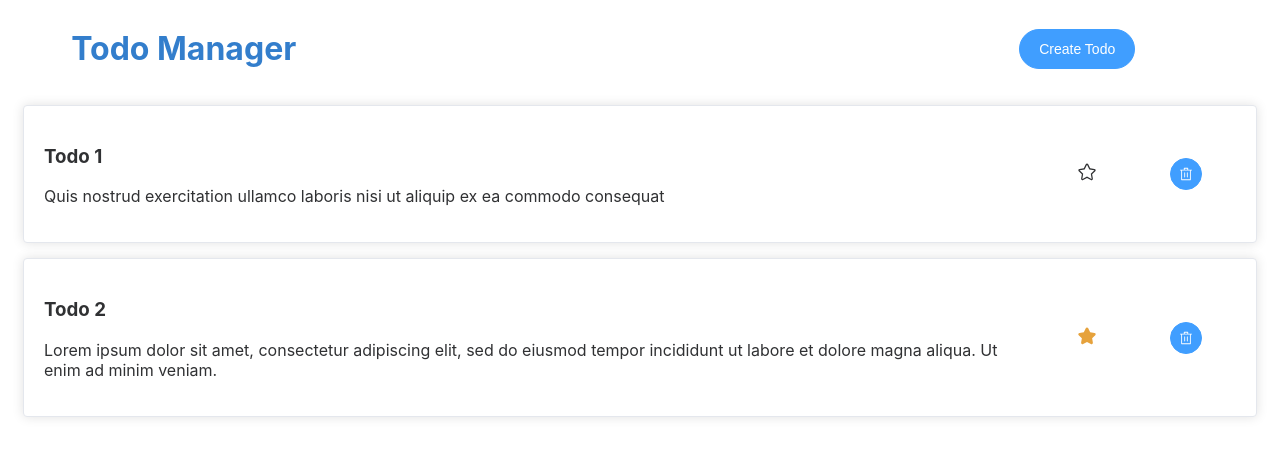
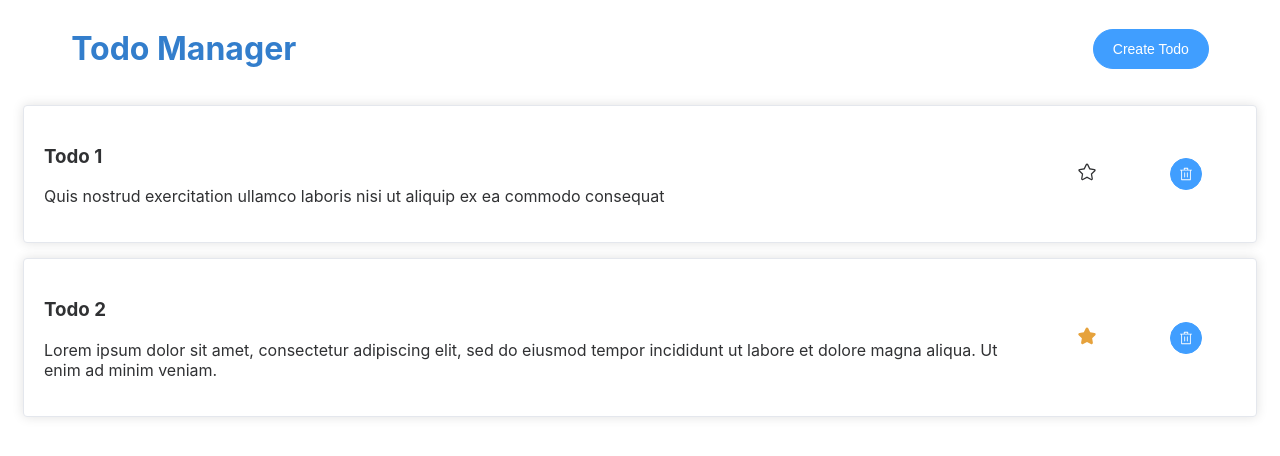
Before and after one commit to shubhambajare/todo, a Vue app: page / in a window 1280 px wide. Shown: the top 456 px of the page. Built offline with nearby package versions, Linux system fonts and the light colour scheme.

Commit message:
create todo dialog width

```diff
--- a/src/App.vue
+++ b/src/App.vue
@@ -1,13 +1,13 @@
 <template>
   <el-row style="align-items: center; margin: 0 5%;">
-    <el-col :span="20">
+    <el-col :span="14">
       <h1 style="color: #337ecc;">
         Todo Manager
       </h1>
     </el-col>
-    <el-row :span="4">
+    <el-col :span="10" style="text-align: right;">
       <el-button type="primary" size="large" round @click="isCreateTodo = true">Create Todo</el-button>
-    </el-row>
+    </el-col>
   </el-row>
   <CreateTodo v-if="isCreateTodo" @add-todo="(todo) => addTodo(todo)" @close="isCreateTodo = false" />
   <ToDoCard v-for="todo in todoList" :todo="todo" @delete-todo="(todo) => deleteTodo(todo)"
--- a/src/components/CreateTodo.vue
+++ b/src/components/CreateTodo.vue
@@ -1,7 +1,7 @@
 <template>
     <div style="margin: 10px 20px">
 
-        <el-dialog :model-value="true" title="Create Todo" width="50%" @closed="close">
+        <el-dialog :model-value="true" title="Create Todo" :width="dialogWidth" @closed="close">
             <div>
                 <h3>Title<span style="color: red;">*</span></h3>
                 <el-input v-model="title" placeholder="Title" />
@@ -23,13 +23,16 @@
 
 <script setup lang="ts">
 import { ElMessage } from 'element-plus';
-import { ref } from 'vue';
+import { computed, ref } from 'vue';
 
 const emits = defineEmits(['add-todo', 'close']);
 
+
 const title = ref('');
 const description = ref('');
-
+const dialogWidth = computed(() => {
+    return window.innerWidth < 500 ? "90%" : "50%"
+})
 const addTodo = () => {
     if (title.value === "") {
         ElMessage.error("Title can not be blank.");
```
